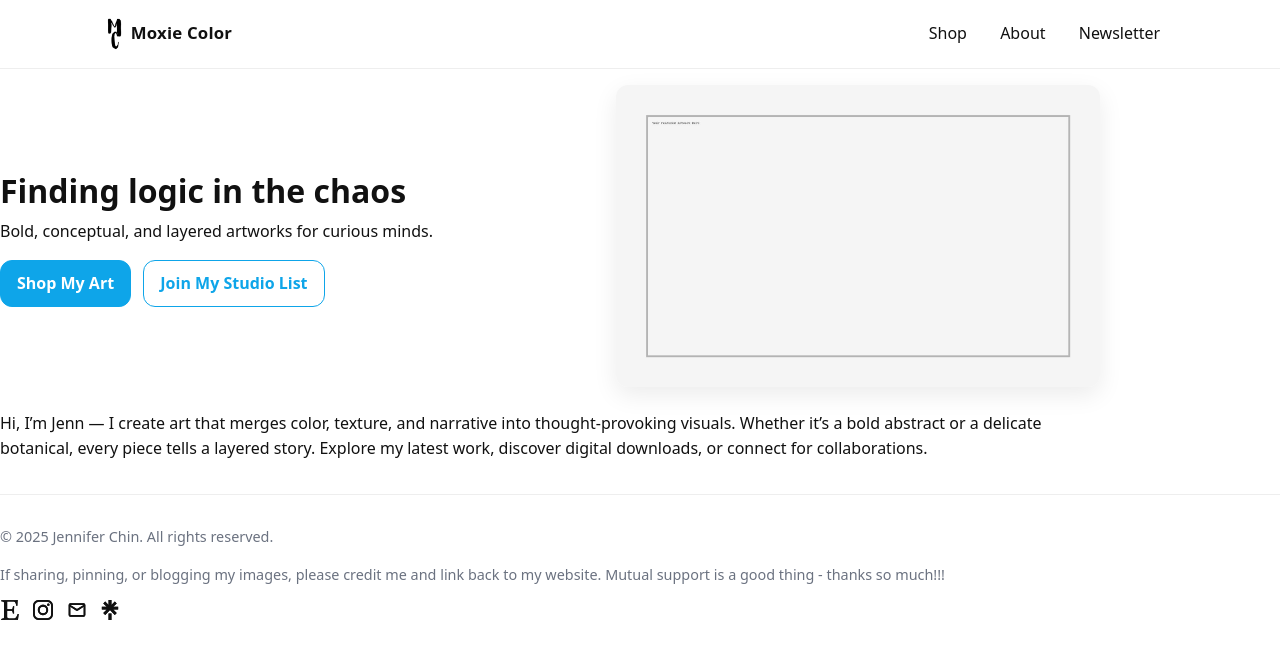
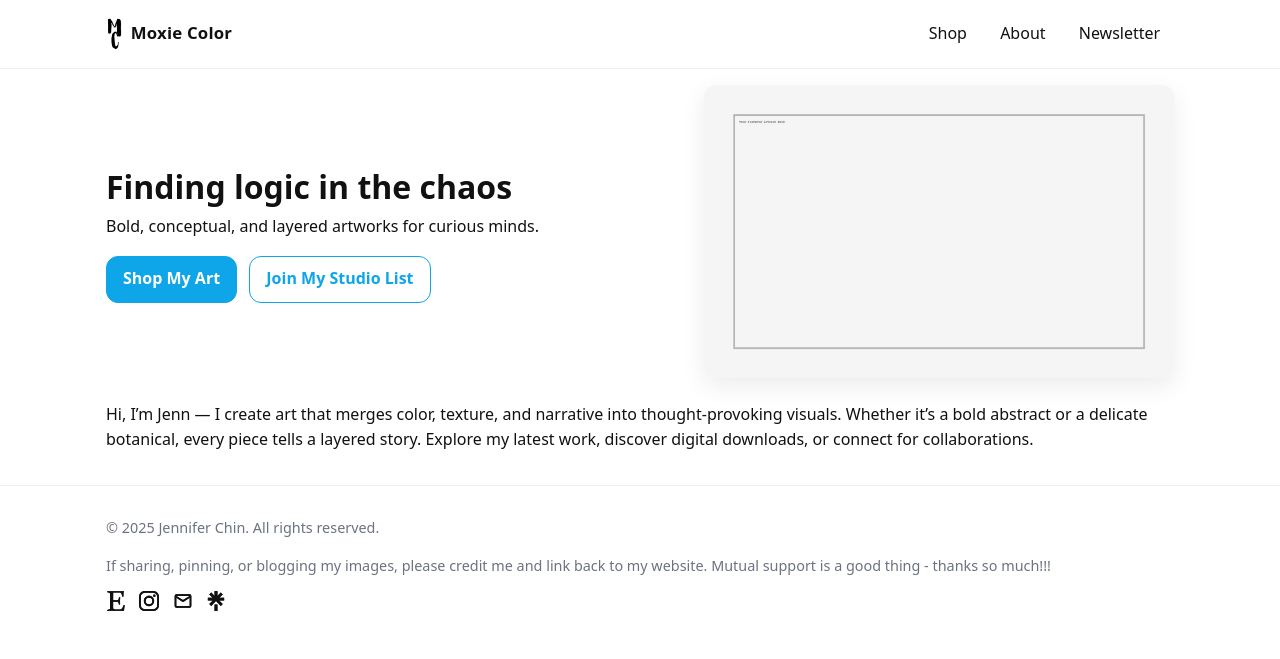
Before and after one commit to MoxieColor/moxiecolor, a Jekyll site: the page built from index.md, in a window 1280 px wide. Shown: the top 659 px of the page. Built offline with Jekyll 4.4.1, drawn with Linux system fonts in a browser that asks for light colours.

Commit message:
Update styles.css

```diff
--- a/assets/styles.css
+++ b/assets/styles.css
@@ -14,7 +14,11 @@ body{
   background:var(--bg);
   line-height:1.6;
 }
-.container{ max-width:var(--maxw); }
+.container{
+  max-width: var(--maxw);
+  margin: 0 auto;        /* center the page content */
+  padding: 0 1rem;       /* comfy side gutters */
+}
 .site-header .wrap{ max-width:var(--maxw); }
 .site-title{font-size:1.25rem;margin:0;}
 .site-title a{text-decoration:none;color:var(--fg)}
```
